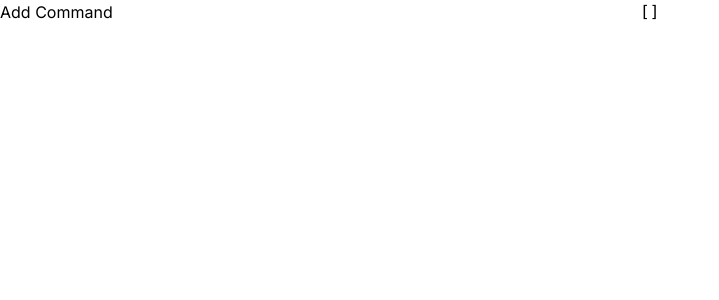
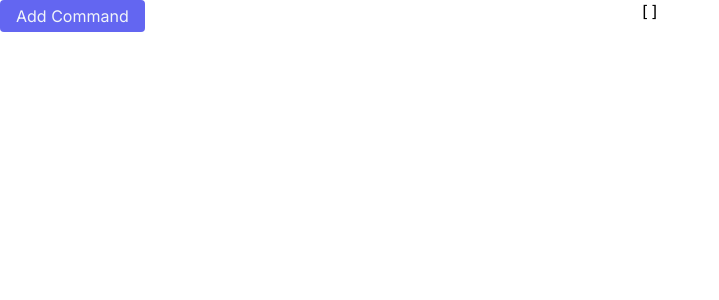
Before and after one commit to ssouthcity/discord-command-builder, a Next.js app: page / in a window 1280 px wide. Shown: the top 300 px of the page, without its empty margins (0-719 px from the left). Built offline with nearby package versions, Linux system fonts and the light colour scheme.

Commit message:
added button component

```diff
--- a/app/command-editor.tsx
+++ b/app/command-editor.tsx
@@ -1,5 +1,6 @@
 "use client";
 
+import { Button } from "@/components/button";
 import { useCommands } from "./commands";
 
 export function CommandEditor() {
@@ -7,7 +8,7 @@ export function CommandEditor() {
 
   return (
     <section className="w-full">
-      <button onClick={addCommand}>Add Command</button>
+      <Button onClick={addCommand}>Add Command</Button>
     </section>
   )
 }
--- /dev/null
+++ b/components/button.tsx
@@ -0,0 +1,8 @@
+
+export function Button(props: React.ComponentProps<"button">) {
+  return (
+    <button {...props} className="bg-indigo-500 text-slate-100 px-4 py-1 rounded hover:bg-indigo-600 transition-all duration-200">
+      {props.children}
+    </button>
+  )
+}
```
